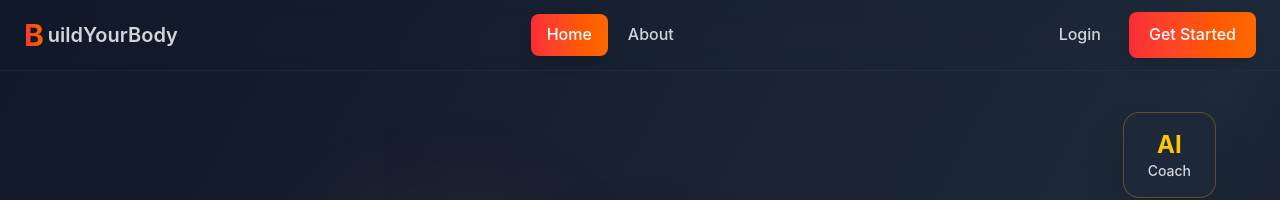
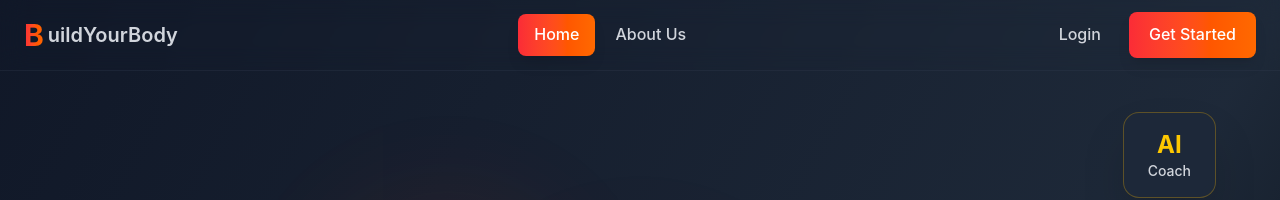
Before and after one commit to nabil-2003/buildYourBodyFinal, a React (Vite) app in the folder front-end/: page / in a window 1280 px wide. Shown: the top 200 px of the page. Built offline with nearby package versions, Linux system fonts and the light colour scheme; no server answers.

Commit message:
Update Header.jsx

```diff
--- a/front-end/src/components/Header.jsx
+++ b/front-end/src/components/Header.jsx
@@ -68,7 +68,7 @@ const {fetchPlan} = usePlan();
                   : 'text-gray-300 hover:text-white hover:bg-gray-800/50'
               }`}
             >
-              About
+              About Us
             </Link>
 
             {isAuthenticated && (
@@ -185,7 +185,7 @@ const {fetchPlan} = usePlan();
                 }`}
                 onClick={() => setIsMenuOpen(false)}
               >
-                About
+                About Us
               </Link>
 
               {isAuthenticated && (
```
